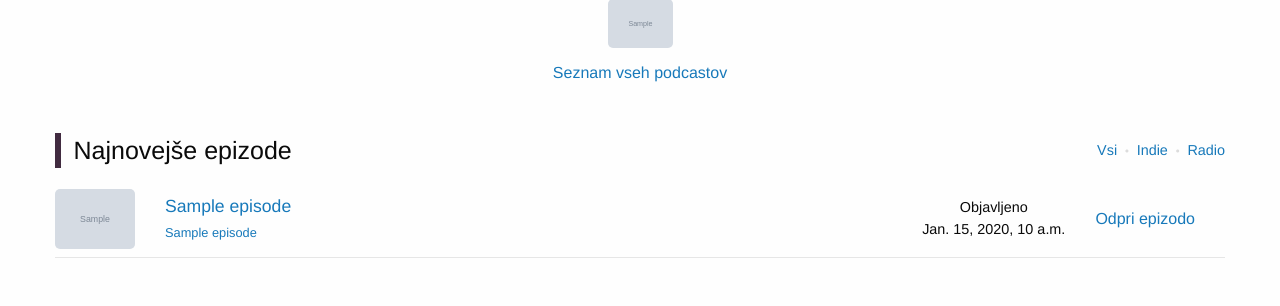
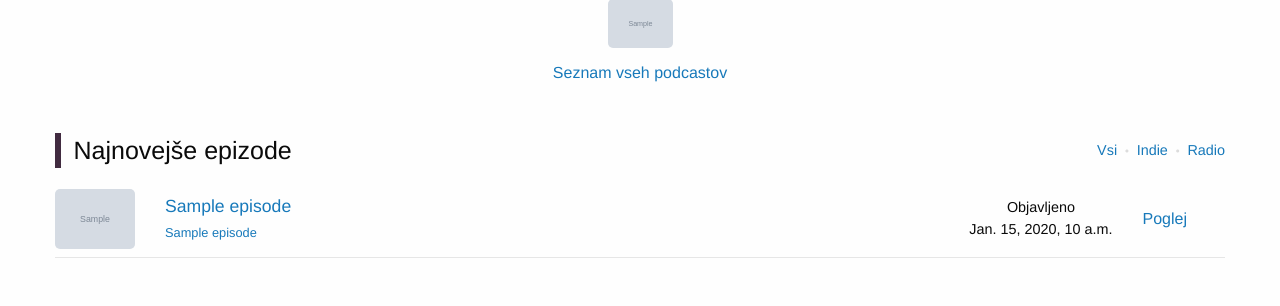
Before and after one commit to roks0n/podcasti.si, a Django app: template src/podcasts/templates/index.html in a window 1280 px wide. Shown: the part 244-550 px from the top of the page. Run offline with Django 3.2, Linux system fonts and the light colour scheme; the template is opened without the code that fills it: most values are stand-ins (such as "Sample title", 1, 10 or a date in 2020); grey boxes marked "Sample" are stand-in pictures; some libraries are stand-ins or nearby versions.

Commit message:
change copy for "odpri epizodo"

```diff
--- a/src/podcasts/templates/modules/episode-item.html
+++ b/src/podcasts/templates/modules/episode-item.html
@@ -29,7 +29,7 @@
     </div>
     <div class="shrink cell episode__content hide-for-small-only">
         <a href="{% url 'episode' podcast_slug=episode.podcast_slug episode_slug=episode.slug %}">
-            Odpri epizodo <i class="fas fa-chevron-right"></i>
+            Poglej <i class="fas fa-chevron-right" style="margin-right: 0.5em;"></i>
         </a>
     </div>
 </div>
```
